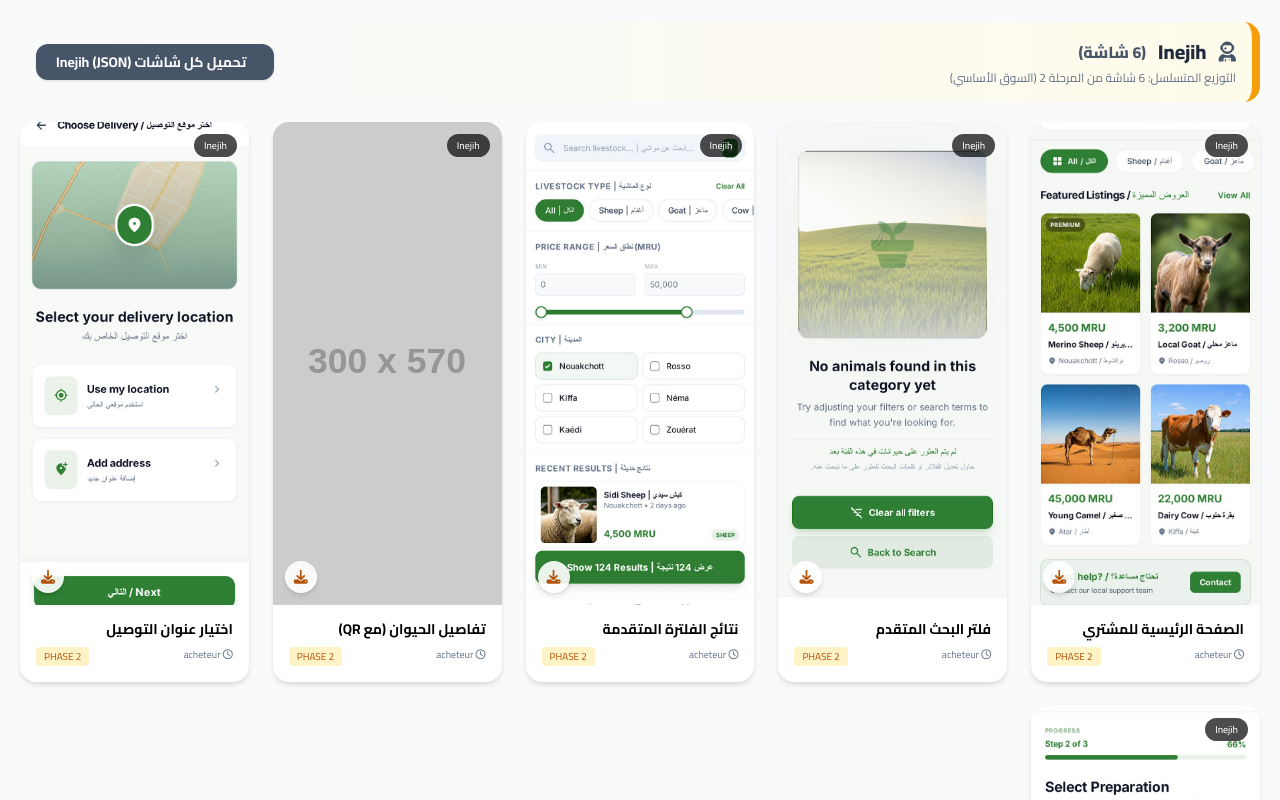
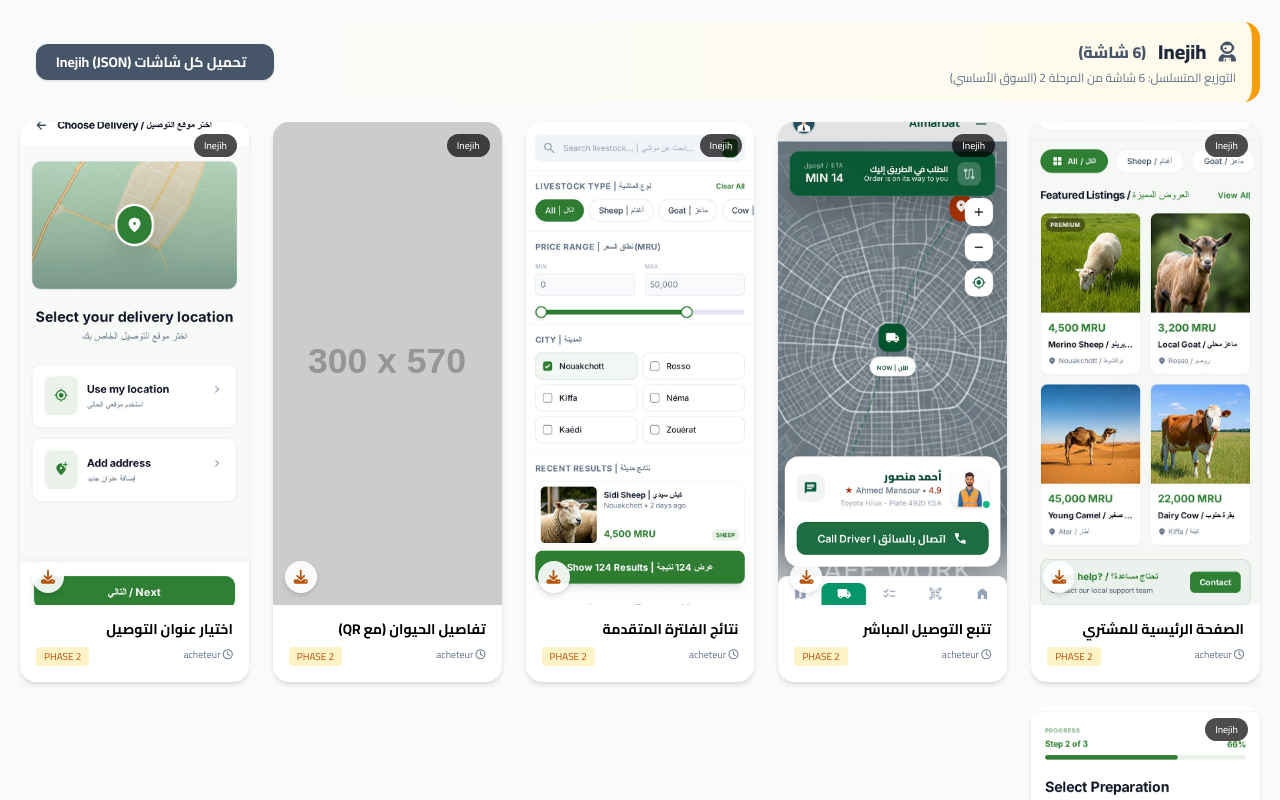
Before and after one commit to inejih-sid-mahame-abderahman/almarbat-flutter-ui-devision---part-2, a plain HTML site: page index.html in a window 1280 px wide. Shown: the part 400-1200 px from the top of the page. Drawn offline with nearby package versions, Linux system fonts and the light colour scheme; placeholder pictures from the web are drawn by us; some icons are missing.

Commit message:
fxed rolesissees 1

```diff
--- a/index.html
+++ b/index.html
@@ -154,7 +154,7 @@
     const phase2Screens = [
         // === Inejih (6 شاشات) - من 1 إلى 6 ===
         { id: 1, src: "achetuer_screen home screen.jpeg", title: "الصفحة الرئيسية للمشتري", phase: "phase2", type: "acheteur", assign: "Inejih", desc: "واجهة السوق الرئيسية تعرض العروض المميزة والحيوانات القريبة مع فلتر سريع.", tech: ["Flutter", "Django"], libs: ["cached_network_image", "flutter_bloc"], flow: "GET /api/marketplace → عرض قائمة الحيوانات مع صور وتفاصيل أولية." },
-        { id: 2, src: "achetuer_screen filtering process screen.jpeg", title: "فلتر البحث المتقدم", phase: "phase2", type: "acheteur", assign: "Inejih", desc: "فلتر حسب نوع الحيوان (خروف، ماعز، جمل، بقرة)، السعر، المدينة، الوزن.", tech: ["Flutter"], libs: ["dropdown_search", "range_slider"], flow: "تطبيق الفلاتر → GET /api/marketplace?filters=..." },
+  { id: 2, src: "achetuer_screen command delevery live tracking.jpeg", title: "تتبع التوصيل المباشر", phase: "phase2", type: "acheteur", assign: "Inejih", desc: "خريطة حية تظهر موقع السائق، الوقت المتوقع للوصول، ورقم السائق.", tech: ["Flutter", "Google Maps"], libs: ["google_maps_flutter", "web_socket_channel"], flow: "WebSocket لتحديث الموقع لحظة بلحظة." },
         { id: 3, src: "achetuer_screen filtering process2 screen.jpeg", title: "نتائج الفلترة المتقدمة", phase: "phase2", type: "acheteur", assign: "Inejih", desc: "عرض النتائج بعد الفلتر مع خيارات الفرز (السعر تصاعدي/تنازلي).", tech: ["Flutter"], libs: ["shimmer"], flow: "عرض القائمة المفلترة مع lazy loading." },
         { id: 4, src: "achetuer_screen animal detiaels.jpeg", title: "تفاصيل الحيوان (مع QR)", phase: "phase2", type: "acheteur", assign: "Inejih", desc: "صفحة متكاملة تحتوي على صور متعددة، وصف، السعر، موقع البائع، وخيارات الشراء.", tech: ["Flutter", "Google Maps"], libs: ["google_maps_flutter", "qr_flutter"], flow: "GET /api/animals/{id} → عرض تفاصيل + خريطة موقع البائع." },
         { id: 5, src: "achetuer_screen paiment process screen.jpeg", title: "اختيار عنوان التوصيل", phase: "phase2", type: "acheteur", assign: "Inejih", desc: "إضافة عنوان جديد أو استخدام الموقع الحالي، وخيار التوصيل للمنزل أو نقطة تجمع.", tech: ["Flutter"], libs: ["geolocator", "location_picker"], flow: "تحديد العنوان → تخزين مؤقت قبل الدفع." },
@@ -171,11 +171,12 @@
         // === Ahmetou (7 شاشات) - من 13 إلى 19 ===
         { id: 13, src: "achetuer_screen group paying detields  screen.jpeg", title: "الشراء الجماعي (Group Buying)", phase: "phase2", type: "acheteur", assign: "Ahmetou", desc: "عرض تفاصيل المجموعة، عدد المشاركين، المدة المتبقية، والسعر التخفيضي.", tech: ["Flutter", "WebSocket"], libs: ["django_channels", "percent_indicator"], flow: "WebSocket تحديث مباشر لمشاركات المجموعة." },
         { id: 14, src: "achetuer_screen notification screen.jpeg", title: "مركز الإشعارات", phase: "phase2", type: "acheteur", assign: "Ahmetou", desc: "جميع إشعارات المشتري: تأكيد الدفع، جاهزية الطلب، حالة التوصيل، عروض.", tech: ["Flutter"], libs: ["firebase_messaging", "timeago"], flow: "عرض الإشعارات مخزنة محلياً و云端." },
-        { id: 15, src: "achetuer_screen command delevery live tracking.jpeg", title: "تتبع التوصيل المباشر", phase: "phase2", type: "acheteur", assign: "Ahmetou", desc: "خريطة حية تظهر موقع السائق، الوقت المتوقع للوصول، ورقم السائق.", tech: ["Flutter", "Google Maps"], libs: ["google_maps_flutter", "web_socket_channel"], flow: "WebSocket لتحديث الموقع لحظة بلحظة." },
+       { id: 15, src: "achetuer_screen filtering process screen.jpeg", title: "فلتر البحث المتقدم", phase: "phase2", type: "acheteur", assign: "Ahmetou", desc: "فلتر حسب نوع الحيوان (خروف، ماعز، جمل، بقرة)، السعر، المدينة، الوزن.", tech: ["Flutter"], libs: ["dropdown_search", "range_slider"], flow: "تطبيق الفلاتر → GET /api/marketplace?filters=..." },
         { id: 16, src: "achetuer_screen animal preperaiton status  screen.jpeg", title: "حالة تجهيز الطلب", phase: "phase2", type: "acheteur", assign: "Ahmetou", desc: "عرض حالة التجهيز: انتظار، جاري التقطيع، جاهز للتسليم، مع إشعارات.", tech: ["Flutter"], libs: ["step_progress_indicator"], flow: "GET /api/orders/preparation-status" },
         { id: 17, src: "bankily_payment_processing.jpeg", title: "معالجة الدفع Bankily", phase: "phase2", type: "acheteur", assign: "Ahmetou", desc: "شاشة انتظار أثناء التحقق من الدفع عبر Bankily مع رسوم متحركة.", tech: ["Flutter"], libs: ["lottie"], flow: "مراقبة حالة الدفع عبر polling." },
         { id: 18, src: "bankily_payment_confirmation.jpeg", title: "تأكيد الدفع Bankily", phase: "phase2", type: "acheteur", assign: "Ahmetou", desc: "إدخال رمز التأكيد الذي يصل عبر SMS لإتمام العملية.", tech: ["Flutter"], libs: ["pinput"], flow: "POST /api/payment/verify-code → تأكيد." },
         { id: 19, src: "achetuer_screen notification listing screen.jpeg", title: "قائمة الإشعارات التفصيلية", phase: "phase2", type: "acheteur", assign: "Ahmetou", desc: "شاشة متقدمة للإشعارات مع علامات قراءة/غير مقروءة وإمكانية حذف.", tech: ["Flutter"], libs: ["swipe_to_action"], flow: "تحديث حالة الإشعارات عبر API." }
+
     ];
 
     // التأكد من التوزيع الصحيح (Inejih 6, Cheick 6, Ahmetou 7)
```
